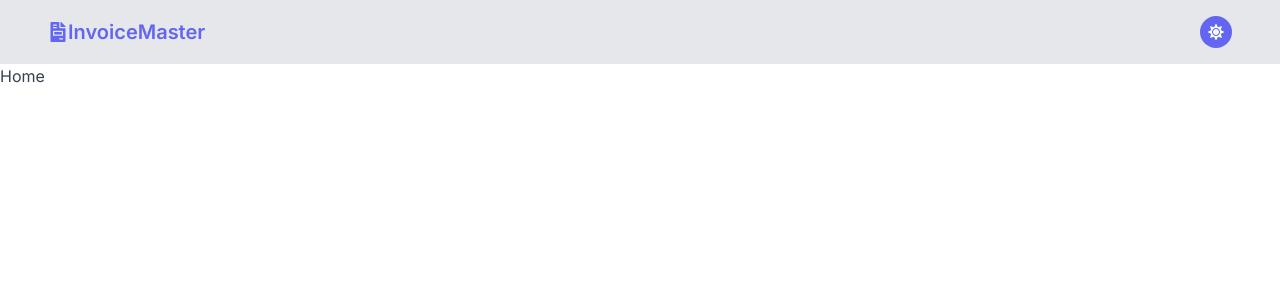
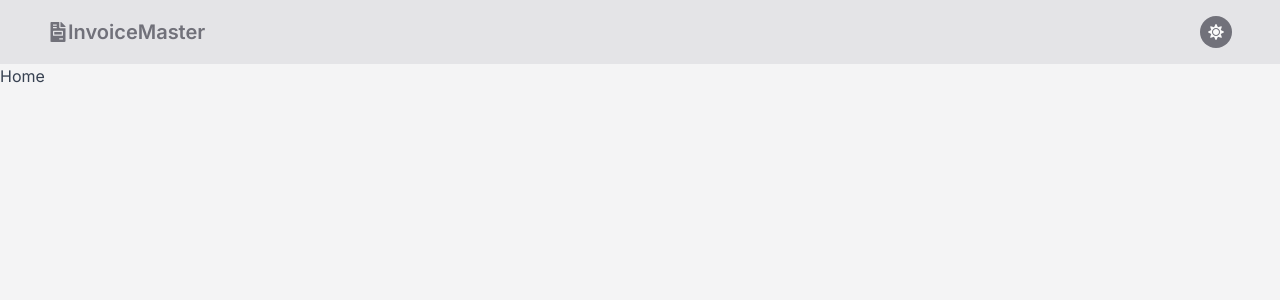
Before and after one commit to prasenjitpriyan/invoicemaster, a Next.js app: page / in a window 1280 px wide. Shown: the top 300 px of the page. Built offline with nearby package versions, Linux system fonts and the light colour scheme.

Commit message:
Themeprovider default color added

```diff
--- a/components/Header.tsx
+++ b/components/Header.tsx
@@ -12,15 +12,15 @@ const Header: React.FC = () => {
   const mode = useSelector((state: RootState) => state.theme.mode);
 
   return (
-    <nav className="bg-gray-200 w-100 px-8 md:px-auto">
+    <nav className="bg-zinc-200 dark:bg-zinc-500 w-100 px-8 md:px-auto">
       <div className="h-16 mx-auto md:px-4 container flex items-center justify-between flex-wrap md:flex-nowrap">
-        <div className="text-indigo-500 md:order-1 flex justify-center items-center">
+        <div className="text-zinc-500 dark:text-zinc-200 md:order-1 flex justify-center items-center">
           <FaFileInvoice className="h-5 w-5" />
           <h1 className="font-semibold text-xl">InvoiceMaster</h1>
         </div>
         <div className="order-2 md:order-3">
           <button
-            className="px-2 py-2 bg-indigo-500 hover:bg-indigo-600 text-gray-50 rounded-full flex items-center gap-2"
+            className="px-2 py-2 bg-zinc-500 dark:bg-zinc-200 hover:bg-zinc-600 text-zinc-50 dark:text-zinc-500 rounded-full flex items-center gap-2"
             onClick={() => dispatch(toggleTheme())}
           >
             {mode === "light" ? <FaSun /> : <FaMoon />}
--- a/components/ThemeProvider.tsx
+++ b/components/ThemeProvider.tsx
@@ -12,7 +12,7 @@ const ThemeProvider = ({
   const mode = useSelector((state: RootState) => state.theme.mode);
   return (
     <div className={mode}>
-      <div className="bg-white text-gray-700 dark:text-gray-200 dark:bg-black min-h-screen">
+      <div className="bg-zinc-100 text-gray-700 dark:text-zinc-100 dark:bg-zinc-400 min-h-screen">
         {children}
       </div>
     </div>
```
